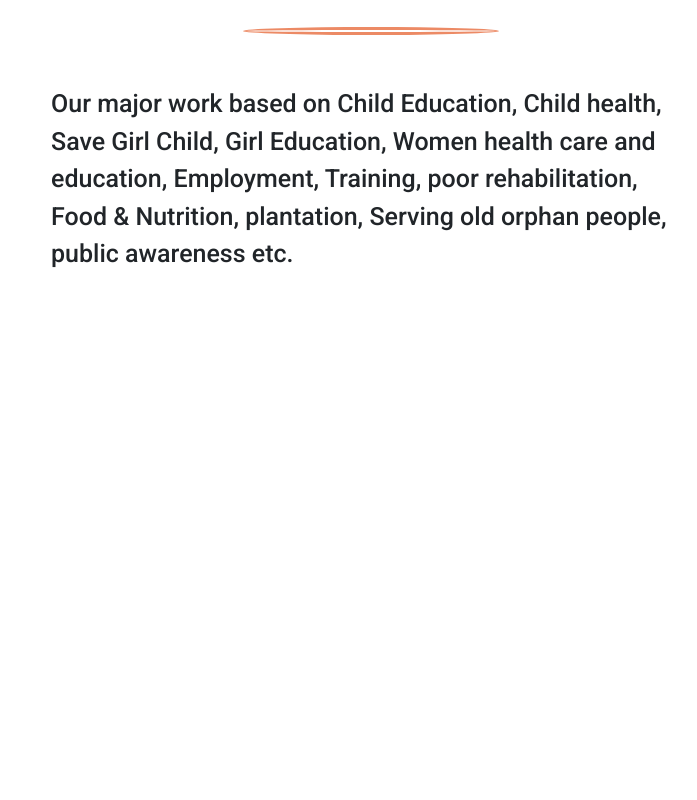
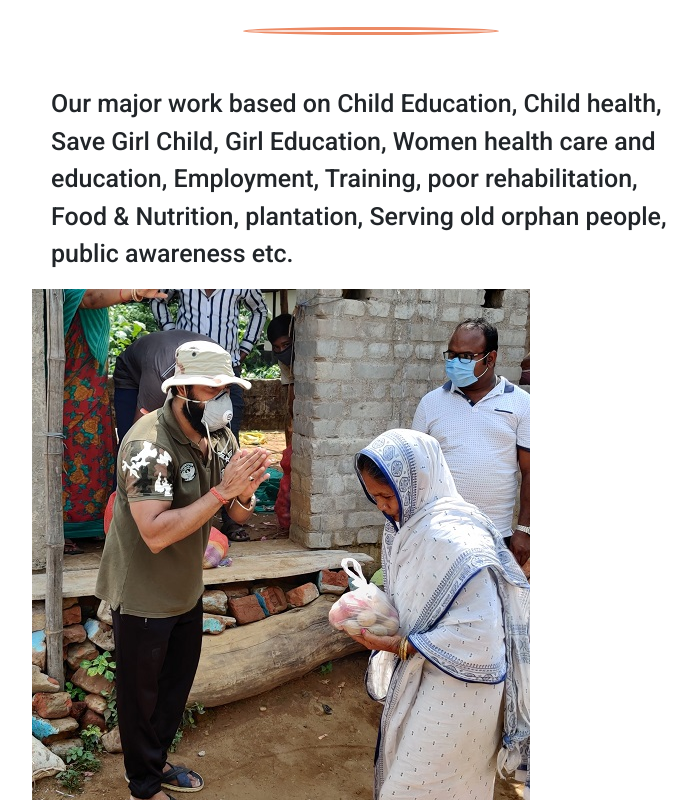
Before and after one commit to Trend20/ReactTask, a React (Create React App) app: page / in a window 1280 px wide. Shown: the part 5400-6200 px from the top of the page, without its empty margins (269-966 px from the left). Before the commit the page ends 5689 px from the top, so only its background shows below. Built offline with nearby package versions, Linux system fonts and the light colour scheme.

Commit message:
col-image

```diff
--- a/src/components/works/Works.js
+++ b/src/components/works/Works.js
@@ -1,5 +1,7 @@
 import React, { Component } from 'react';
+import 'bootstrap/dist/css/bootstrap.min.css';
 import './Work.css';
+import colImage from '../../assets/img/col1.jpg';
 
 class Works extends Component {
     render() {
@@ -14,6 +16,29 @@ class Works extends Component {
                            Food & Nutrition, plantation, Serving old orphan people, public awareness etc.
                     </p>
                 </div>
+                <div className="row">
+                    <div className="col-sm">
+                        <img src={colImage} />
+                    </div>
+                    <div className="col-sm">
+
+                    </div>
+                    <div className="col-sm">
+
+                    </div>
+                    <div className="col-sm">
+
+                    </div>
+                    <div className="col-sm">
+
+                    </div>
+                    <div className="col-sm">
+
+                    </div>
+                    <div className="col-sm">
+
+                    </div>
+                </div>
             </div>
         );
     }
```
Also changed, not shown: src/assets/img/col1.jpg (added).
